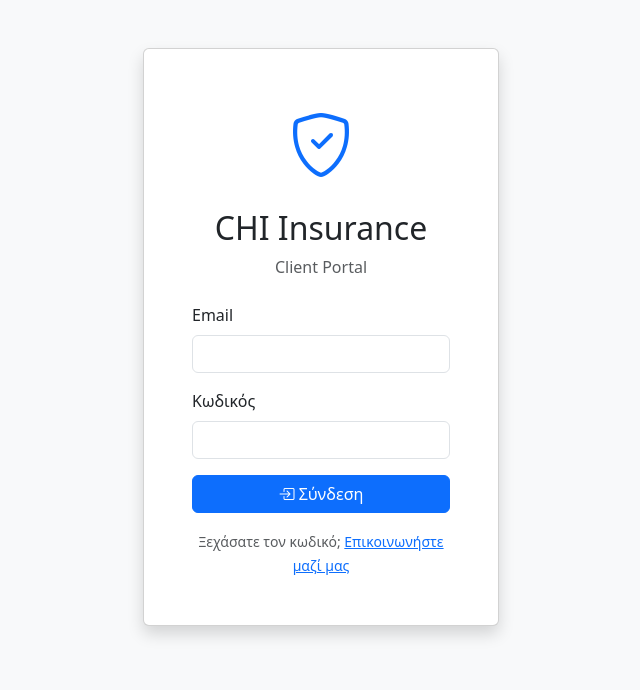
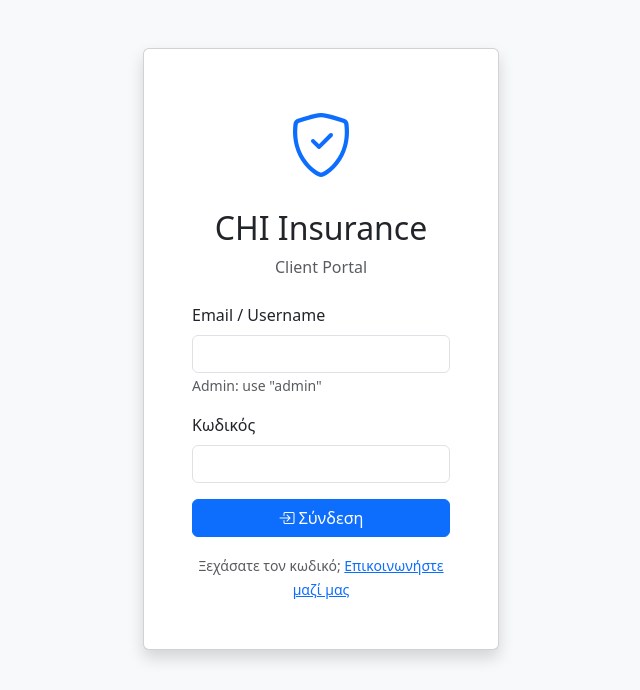
Before and after one commit to chiinsurancebrokers/chi-insurance-portal, a Flask app: page /login in a window 1280 px wide. Shown: the top 690 px of the page, without its empty margins (319-959 px from the left). Run offline with Flask 3, Linux system fonts and the light colour scheme.

Commit message:
Update login form to accept username or email

```diff
--- a/app/templates/login.html
+++ b/app/templates/login.html
@@ -32,8 +32,9 @@
 
                         <form method="POST">
                             <div class="mb-3">
-                                <label for="email" class="form-label">Email</label>
-                                <input type="email" class="form-control" id="email" name="email" required>
+                                <label for="email" class="form-label">Email / Username</label>
+                                <input type="text" class="form-control" id="email" name="email" required>
+                                <small class="text-muted">Admin: use "admin"</small>
                             </div>
                             <div class="mb-3">
                                 <label for="password" class="form-label">Κωδικός</label>
```
